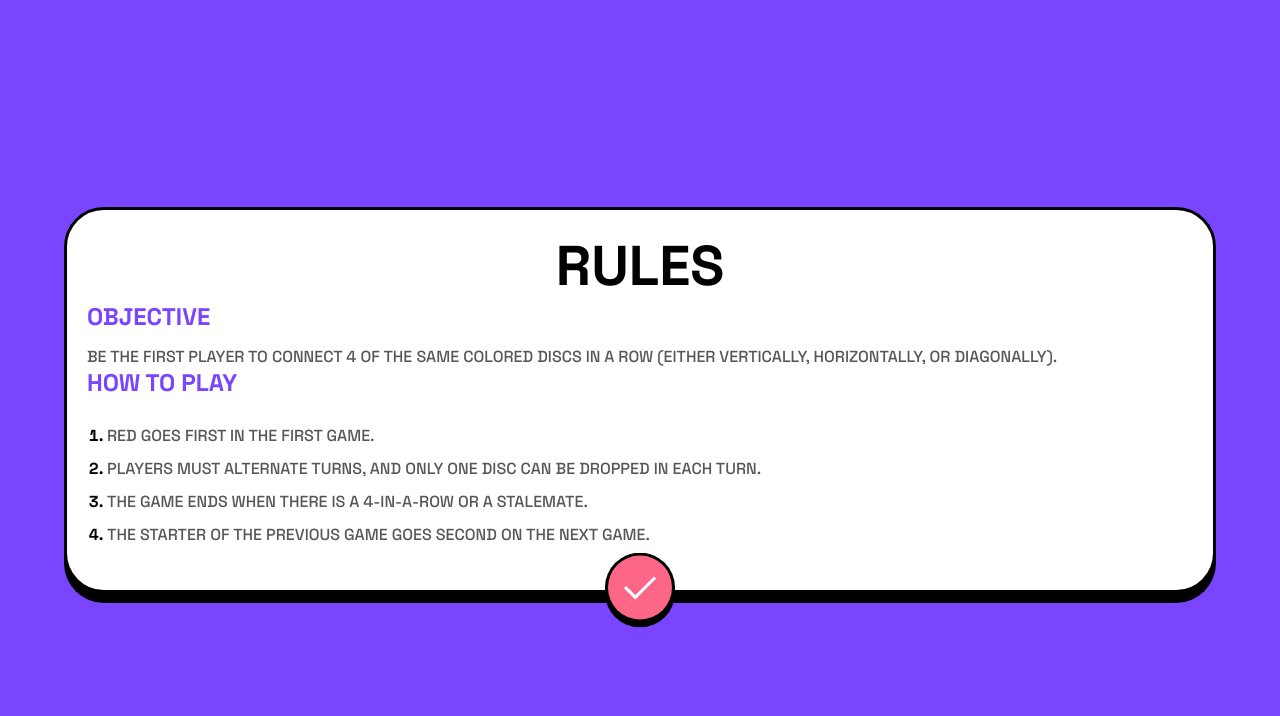
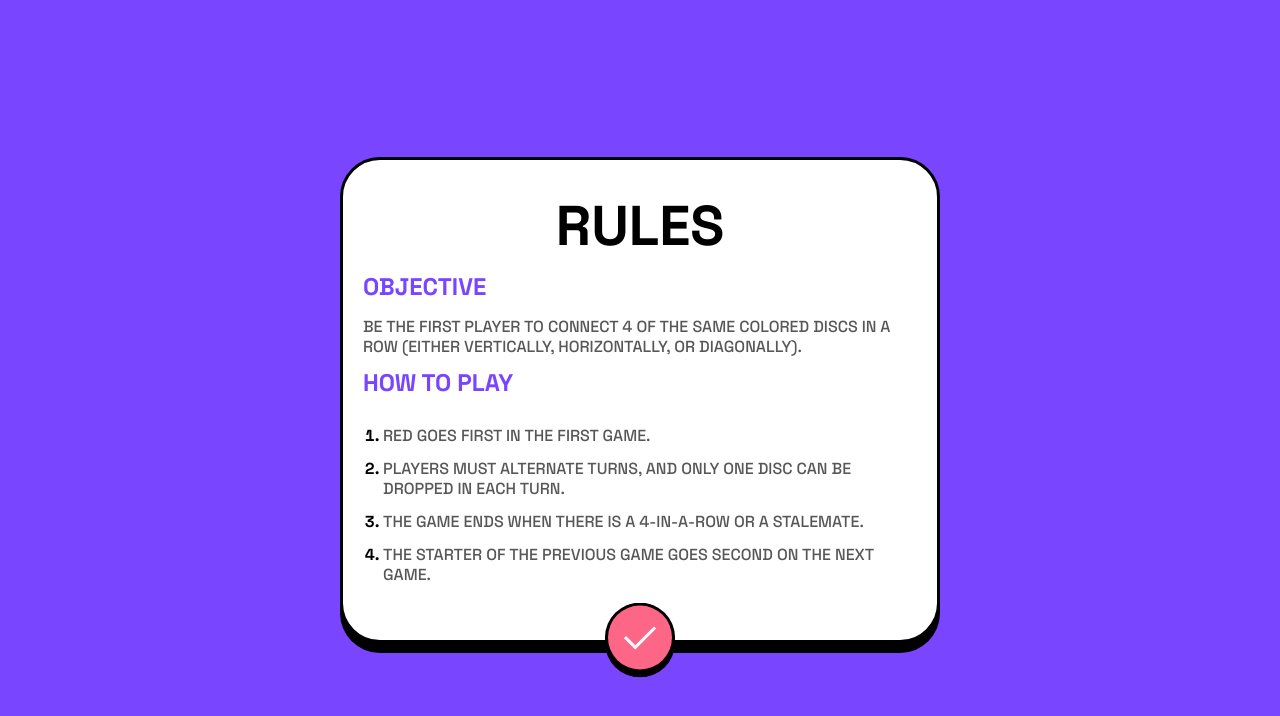
Before and after one commit to Corbiobio/connect_four_v2, a React (Vite) app: page /rules in a window 1280 px wide. Shown: the top 716 px of the page. Built offline with nearby package versions, Linux system fonts and the light colour scheme.

Commit message:
max-width add to rules page

```diff
--- a/sass/home.scss
+++ b/sass/home.scss
@@ -57,9 +57,9 @@
         justify-content: center;
 
         nav {
+            @include border;
             max-width: 650px;
             width: 80%;
-            @include border;
             background-color: $purple;
             padding: 50px 0;
         }
--- a/sass/rules.scss
+++ b/sass/rules.scss
@@ -16,6 +16,7 @@
         flex-direction: column;
         justify-content: space-around;
         position: relative;
+        max-width: 600px;
 
         p {
             font-size: 16px;
@@ -23,11 +24,14 @@
         }
 
         h1 {
+            padding: 10px 0;
             font-size: 56px;
             text-align: center;
         }
 
         article {
+            margin-bottom: 10px;
+
             h2 {
                 color: $purple;
                 margin-bottom: 15px;
@@ -55,5 +59,4 @@
             border-radius: 50px;
         }
     }
-
 }
```
